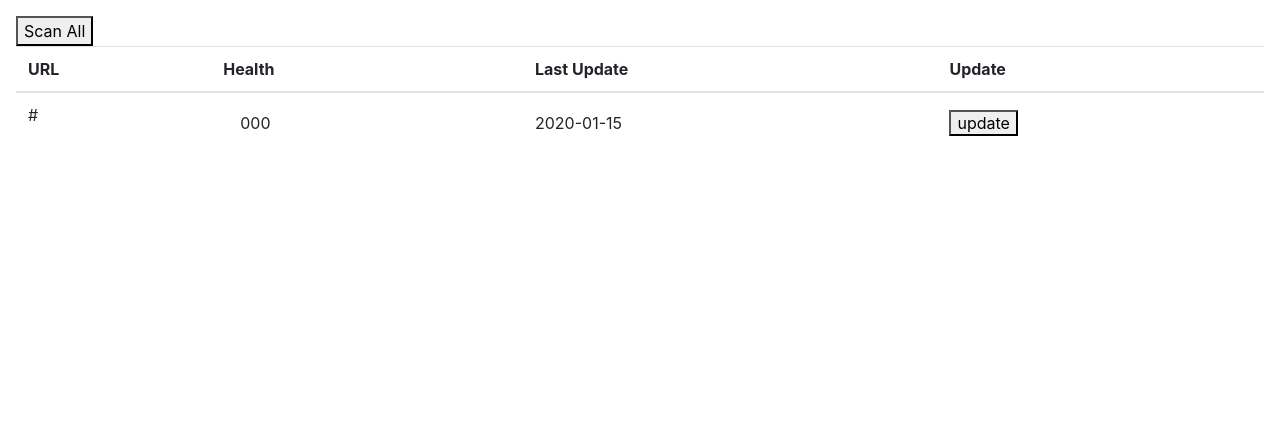
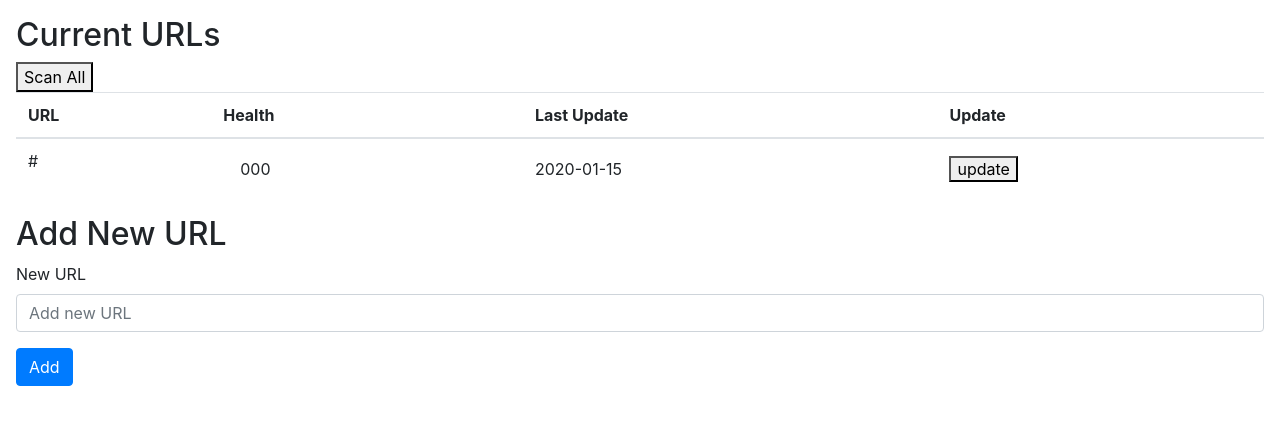
Before and after one commit to mmarcotte/url-scanner, a Flask app: template templates/index.html in a window 1280 px wide. Shown: the top 425 px of the page. Run offline with Flask 2, Linux system fonts and the light colour scheme; the template is opened without the code that fills it: most values are stand-ins (such as "Sample title", 1, 10 or a date in 2020); parts of the project's set-up code (start-up, migrations or seed data) failed here and were passed over; some libraries are stand-ins or nearby versions.

Commit message:
can add urls

```diff
--- a/app.py
+++ b/app.py
@@ -12,12 +12,11 @@ db = scoped_session(sessionmaker(bind=engine))
 
 app = Flask(__name__)
 
-urls = db.execute("""SELECT id, url, status_code, last_update, TO_CHAR(last_update, 'MM/DD/YYYY HH24:MI:SS') last_update_formatted FROM urls ORDER BY last_update DESC""").fetchall()
-
 @app.route("/")
 def index():
     # show a table of urls
     # show their health
+    urls = get_urls()
     return render_template("index.html", urls=urls)
 
 @app.route("/api/scan/<int:id>")
@@ -47,8 +46,16 @@ def scan(id):
         "last_update": now.strftime("%m/%d/%Y %H:%M:%S")
     })
 
-# need to add a URL
+@app.route('/add', methods=["POST"])
+def add():
+    url = request.form.get("url")
+    db.execute("INSERT INTO urls (url) VALUES (:url)", {"url":url})
+    db.commit()
+    urls = get_urls()
+    return render_template("index.html", urls=urls, message="New URL successfully added")
+
 # need to remove a URL
+
 
 @app.route("/install")
 def install():
@@ -65,3 +72,6 @@ def install():
 
     # run the commands
     return render_template("install.html", sqlCommands=sqlCommands)
+
+def get_urls():
+    return db.execute("""SELECT id, url, status_code, last_update, TO_CHAR(last_update, 'MM/DD/YYYY HH24:MI:SS') last_update_formatted FROM urls ORDER BY last_update DESC""").fetchall()
--- a/templates/index.html
+++ b/templates/index.html
@@ -2,9 +2,18 @@
 
 {% block body %}
 
+<h2>Current URLs</h2>
+
+{% if message %}
+<div class="alert alert-primary" role="alert">
+    {{ message }}
+</div>
+{% endif %}
+
 <button id="scan-all" class="btm">
     Scan All
 </button>
+
 
 <table class="table">
     <thead>
@@ -35,4 +44,13 @@
         {% endfor %}
     </tbody>
 </table>
+
+<h2>Add New URL</h2>
+<form method="POST" action="{{ url_for('add') }}">
+    <div class="form-group">
+        <label for="newUrl">New URL</label>
+        <input id="newUrl" type="text" name="url" value="" class="form-control" placeholder="Add new URL" />
+    </div>
+    <button class="btn btn-primary">Add</button>
+</form>
 {% endblock %}
```
